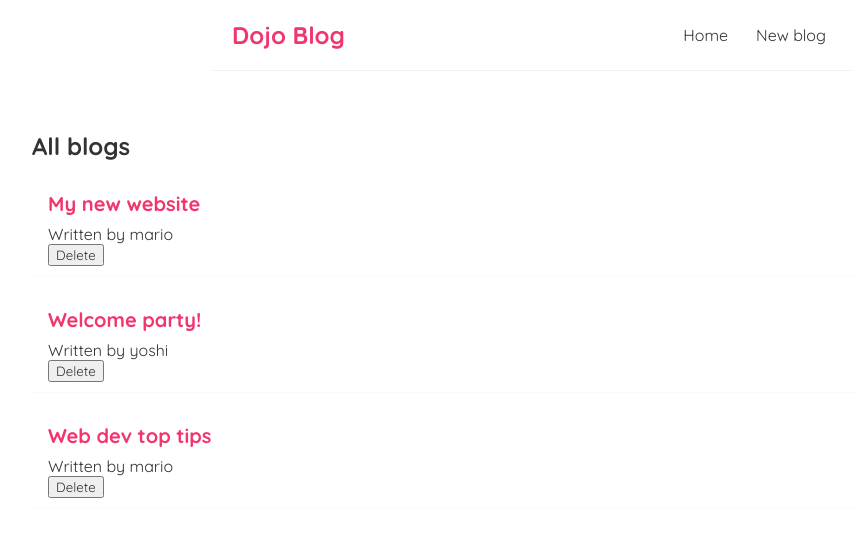
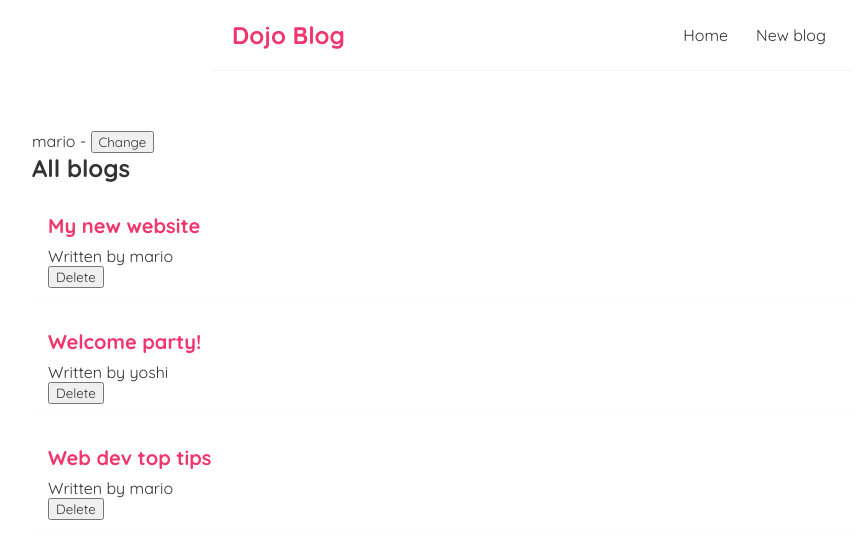
Before and after one commit to girishsalaskar/dojo-blog, a React (Create React App) app: page / in a window 1280 px wide. Shown: the top 558 px of the page, without its empty margins (108-964 px from the left). Built offline with nearby package versions, Linux system fonts and the light colour scheme.

Commit message:
useEffect - Dependancy
The useEffect will only trigger when the state passed in the second parameter is updated.

```diff
--- a/src/Home.js
+++ b/src/Home.js
@@ -8,17 +8,20 @@ const Home = () => {
         { title: 'Web dev top tips', body: 'lorem ipsum...', author: 'mario', id: 3 }
     ]);
 
+    const [name, setName] = useState('mario');
+
     const handleDelete = (id) => {
         const newBlogs = blogs.filter( blog => blog.id!==id );
         setBlogs(newBlogs);
     }
 
     useEffect(() => {
-        console.log('useEffect called!');
-        console.log(blogs);
-    });
+        console.log('useEffect called!', name);
+    }, [name]);
+
     return (
         <div className="home">
+            { name } - <button onClick={() => setName('luigi')}>Change</button>
             <BlogList blogs={blogs} title={'All blogs'} handleDelete={handleDelete} />
         </div>
     );
```
